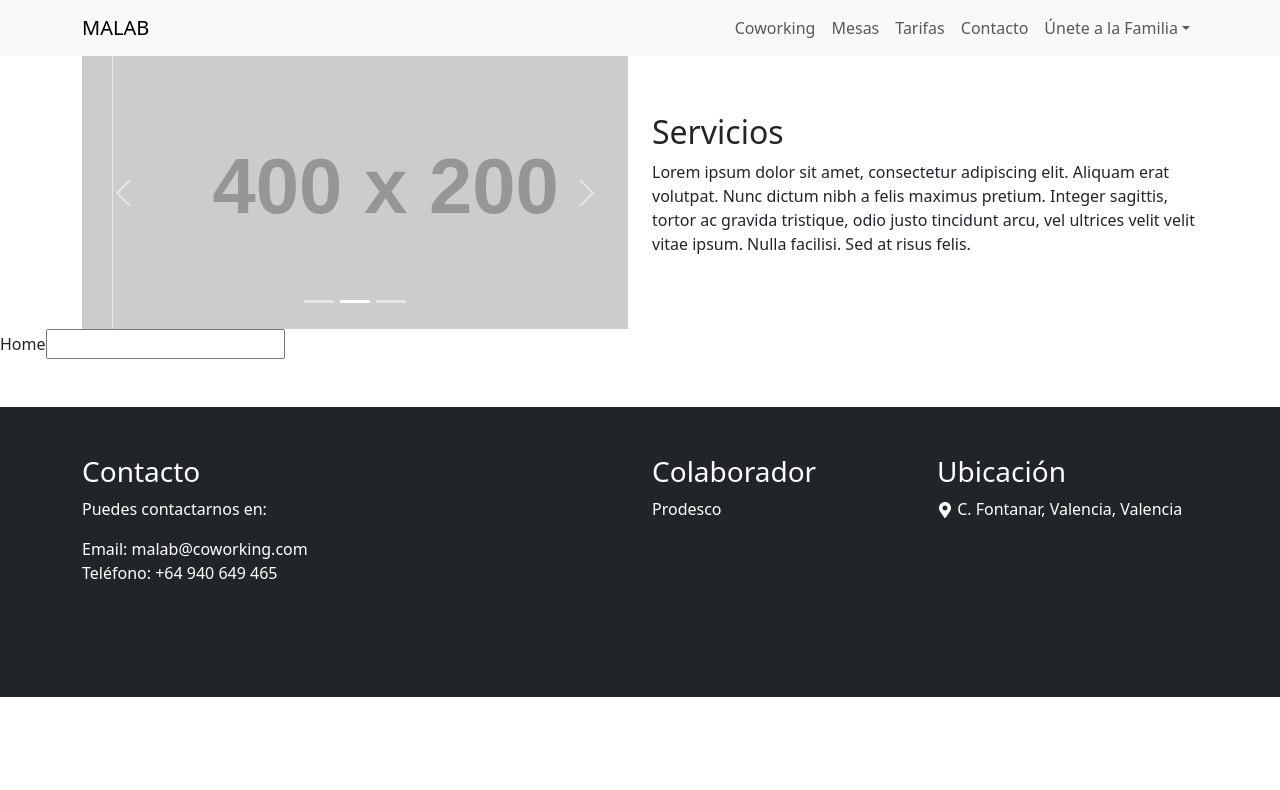
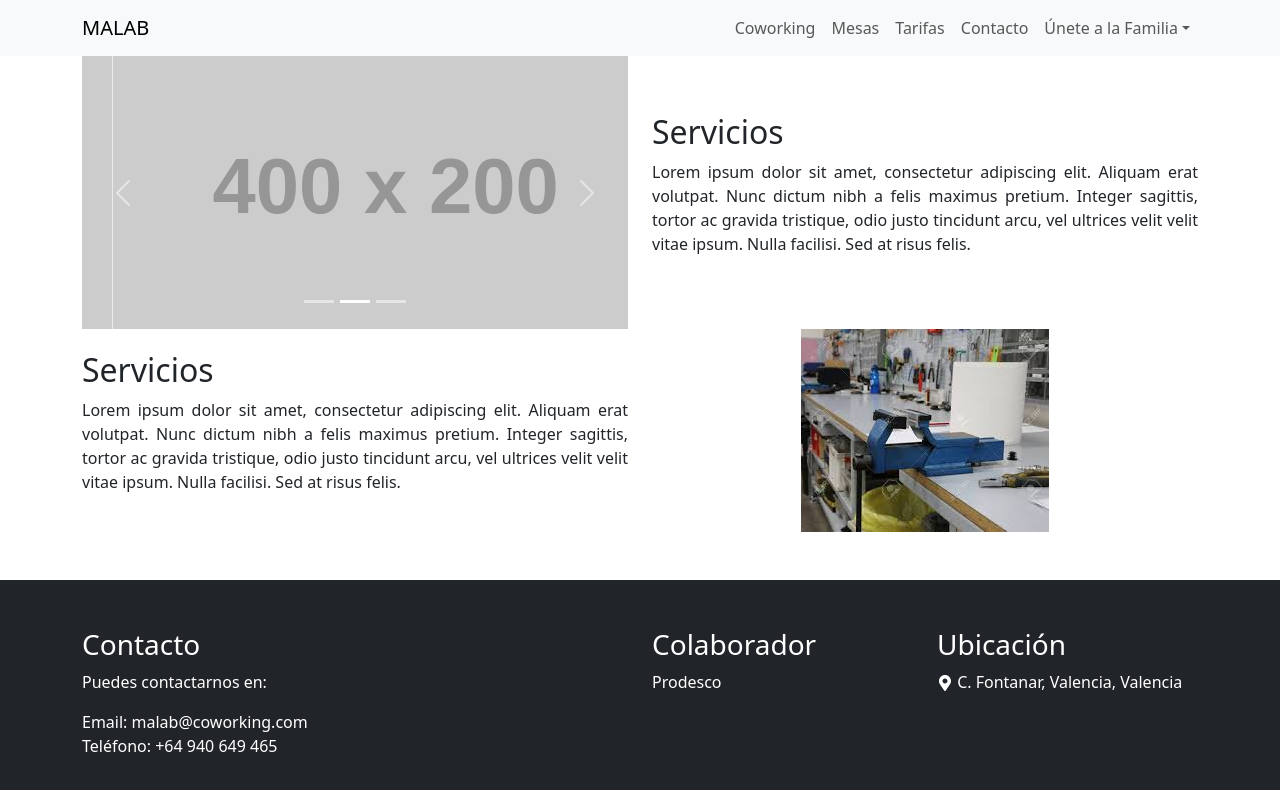
Before and after one commit to MarioAAT/mat-geekhubs-fsd-frontend-malab, a React (Vite) app in the folder Front_MALAB/: page / in a window 1280 px wide. Shown: the top 790 px of the page. Built offline with nearby package versions, Linux system fonts and the light colour scheme; a web font is replaced by a local one.

Commit message:
Se han hecho modificaciones en la estructura de la pagina Home

```diff
--- /dev/null
+++ b/Front_MALAB/src/components/Seccion.css
@@ -0,0 +1,14 @@
+.colClass{
+    display: flex;
+    justify-content: space-around;
+    align-items: center;
+
+}
+.colDos{
+    display: flex;
+    justify-content: center;
+}
+
+p{
+    text-align: justify;
+}
--- a/Front_MALAB/src/layouts/home/Home.jsx
+++ b/Front_MALAB/src/layouts/home/Home.jsx
@@ -1,14 +1,12 @@
 import React from 'react'
 import { Caroussel } from '../../components/Carousel'
-import { InputText } from '../../components/InputText'
+import { Seccion } from '../../components/Seccion'
 
 export const Home = () => {
     return (
         <>
         <Caroussel/>
-        <div>Home
-        <InputText/>
-        </div>
+        <Seccion/>
         </>
     )
 }
```
Also changed, not shown: Front_MALAB/src/images/servicios.jpg (added).
